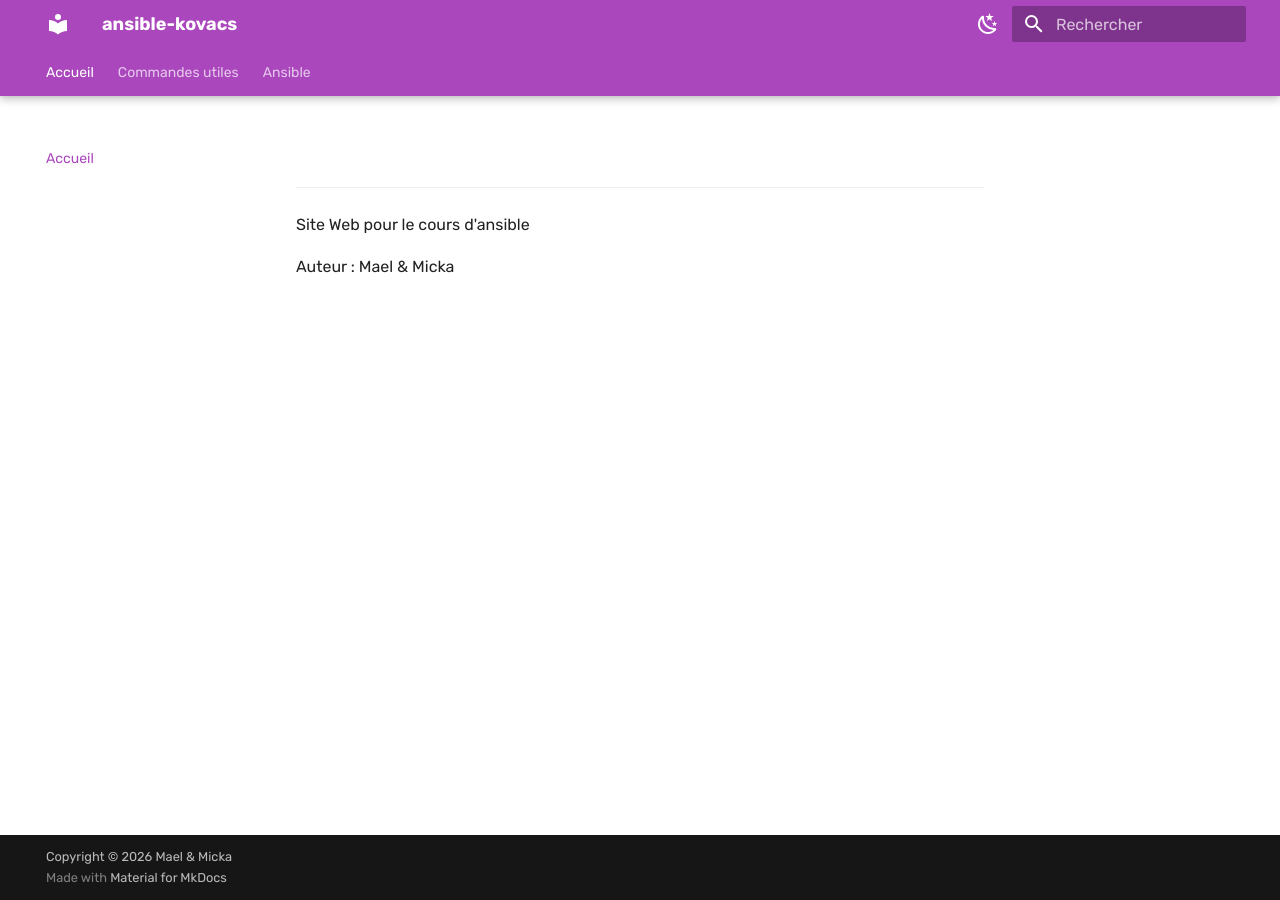
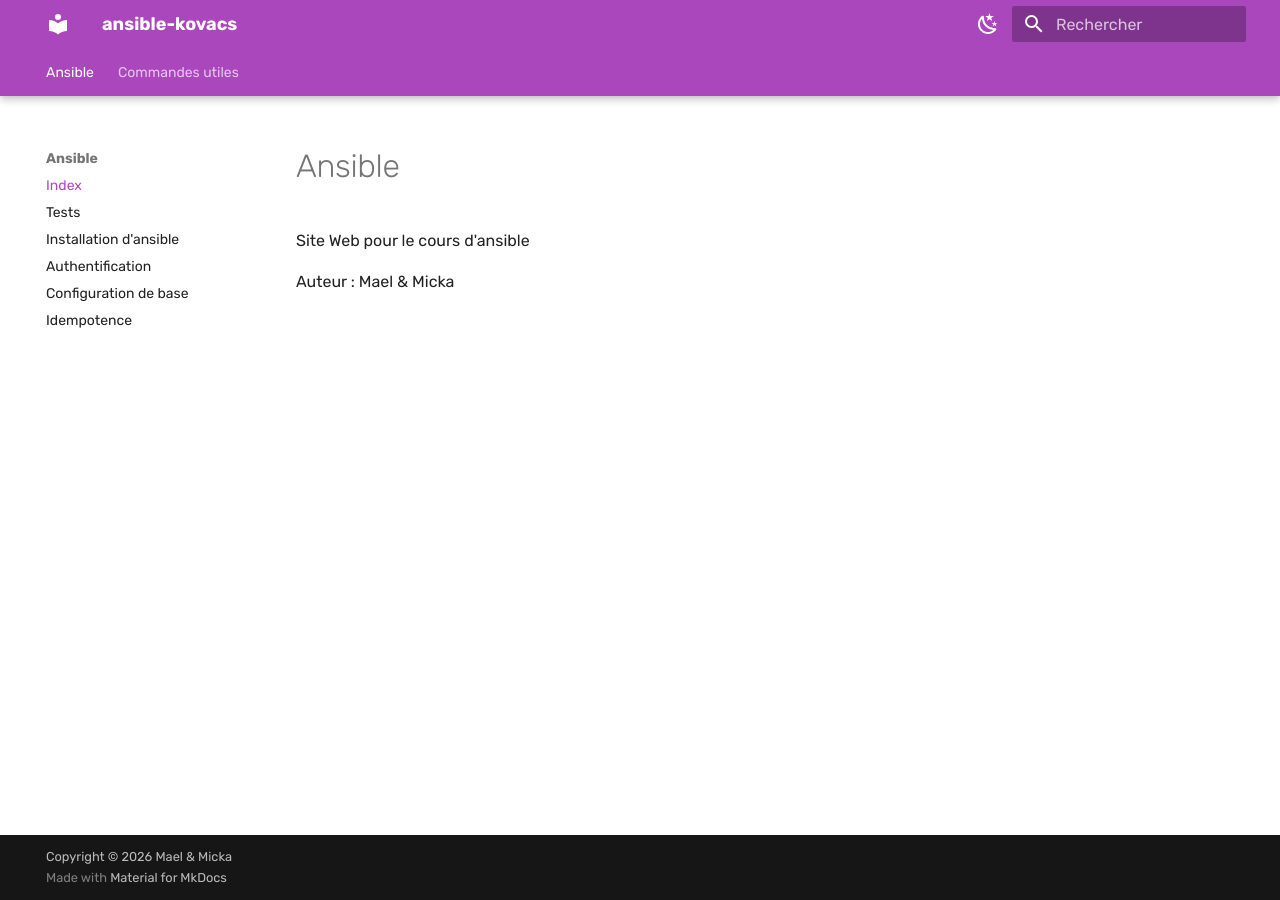
Before and after one commit to saiqo/ansible-kovacs, an MkDocs documentation site: the page built from docs/index.md, in a window 1280 px wide. Built offline with MkDocs 1.6.1 and Material for MkDocs 9.7.7, drawn with Linux system fonts in a browser that asks for light colours.

```diff
--- a/docs/index.md
+++ b/docs/index.md
@@ -1,6 +1,4 @@
-#
-
----
+# Ansible
 
 Site Web pour le cours d'ansible
 
--- a/mkdocs.yml
+++ b/mkdocs.yml
@@ -55,10 +55,12 @@ markdown_extensions:
 #       link: https://github.com/saiqo
 
 nav:
-  - Accueil: index.md
-  - Commandes utiles: commandes_utiles.md
   - Ansible:
+    - Index: index.md
     - Tests: tests/index.md
     - Installation d'ansible: 01-Installation_ansible/index.md
     - Authentification: 03-Authentification/index.md
     - Configuration de base: 06-Configuration_de_base/index.md
+    - Idempotence: 07-Idempotence/index.md
+
+  - Commandes utiles: commandes_utiles.md
```
Also changed, not shown: docs/07-Idempotence/index.md (added, +61 -0 lines), docs/07-Idempotence/image-1.png (added), docs/07-Idempotence/image-2.png (added), docs/07-Idempotence/image-3.png (added), docs/07-Idempotence/image-4.png (added), docs/07-Idempotence/image-5.png (added), docs/07-Idempotence/image-6.png (added), docs/07-Idempotence/image-7.png (added), docs/07-Idempotence/image.png (added).
